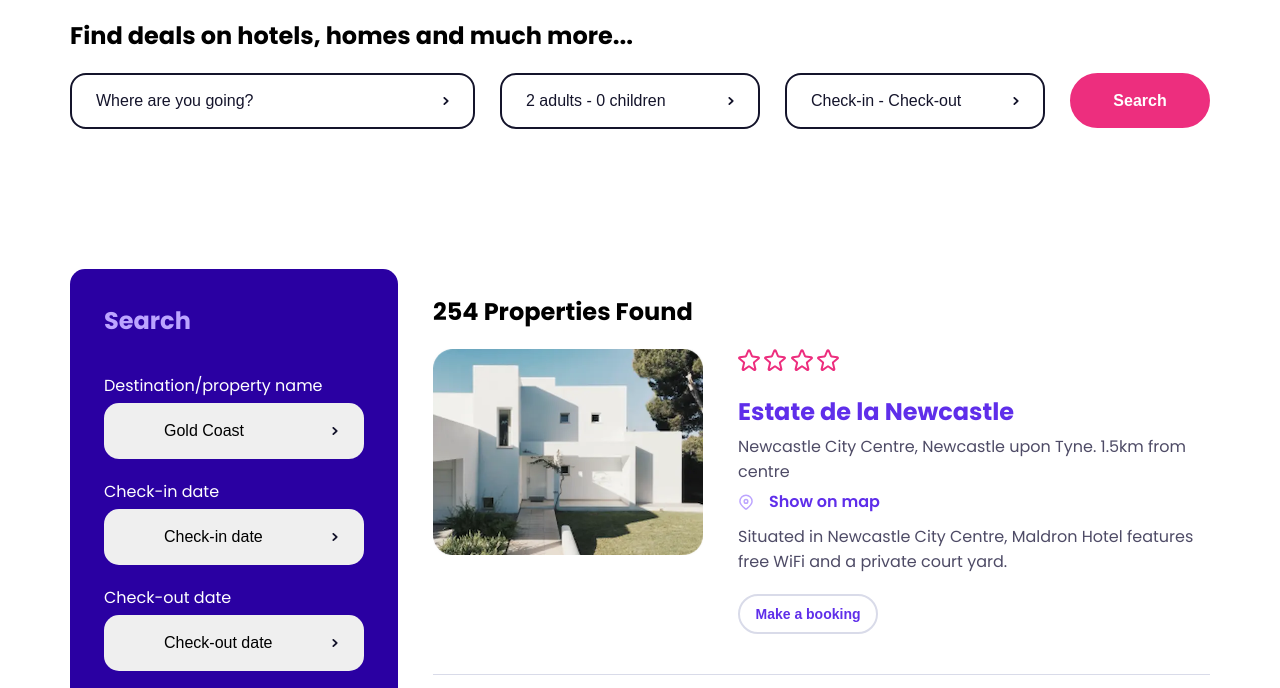
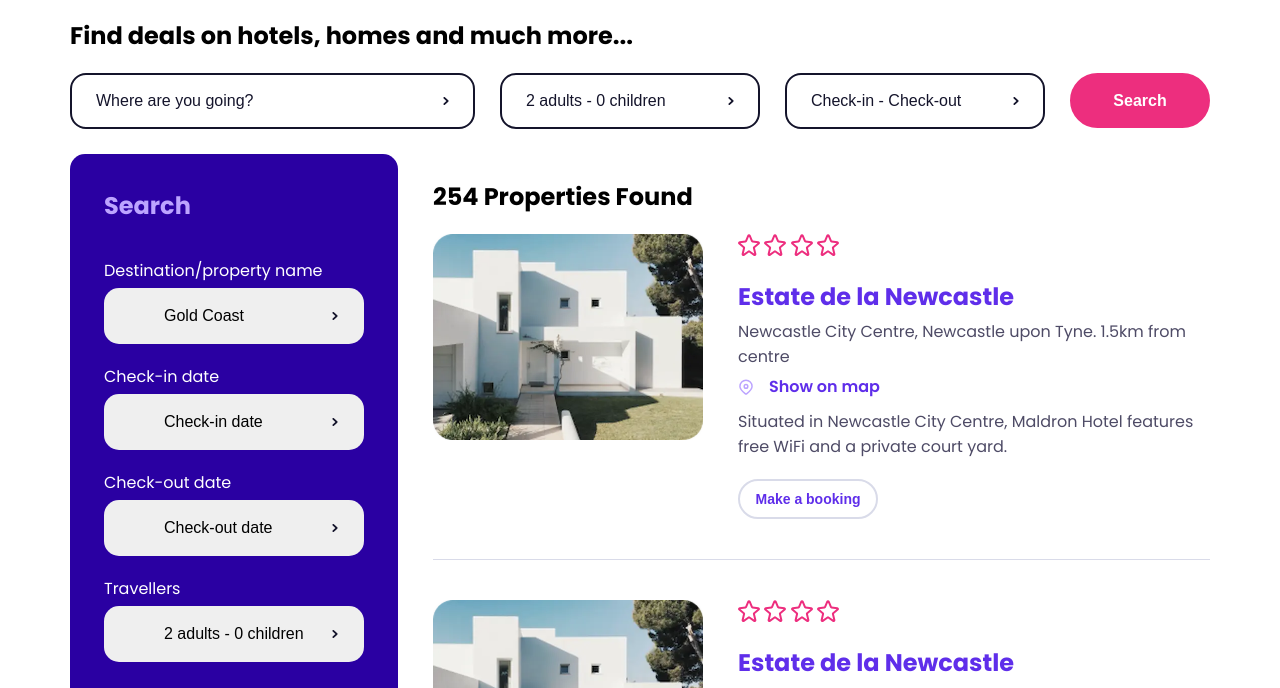
Before and after one commit to rodo08/202209-w1chwe-Nuria-Ramoneda-Rodrigo-Rosales, a website: page index.html in a window 1280 px wide. Shown: the part 51-739 px from the top of the page. Drawn offline with nearby package versions, Linux system fonts and the light colour scheme; files that its build step writes are made by us from their sources.

Commit message:
Remove margin-top from main-section

```diff
--- a/assets/scss/_layout.scss
+++ b/assets/scss/_layout.scss
@@ -3,5 +3,4 @@
   justify-content: flex-start;
   align-items: flex-start;
   gap: 35px;
-  margin-top: 115px;
 }
```
